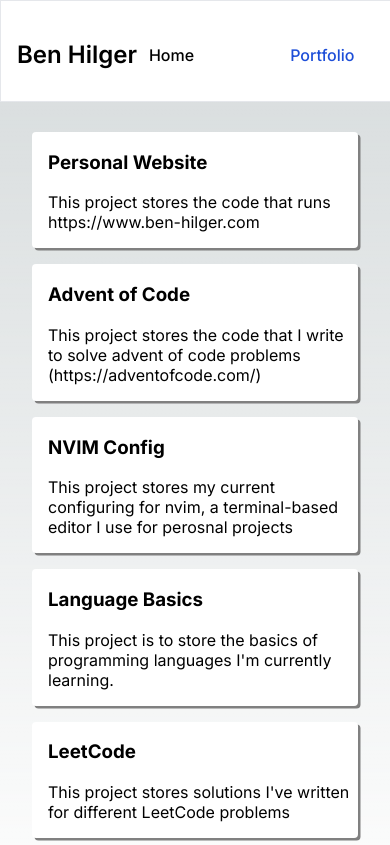
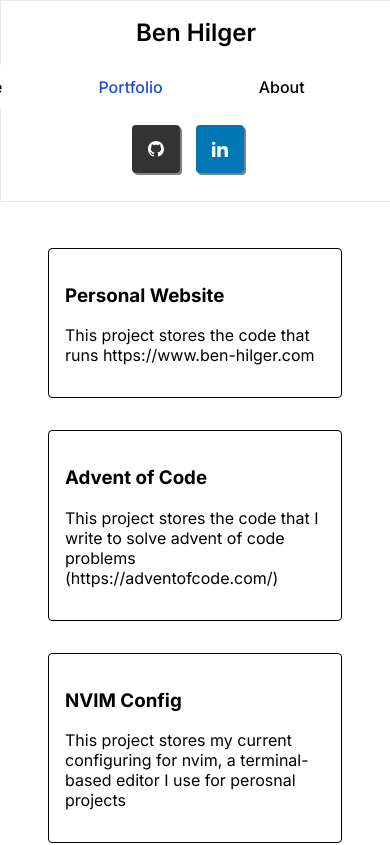
Before and after one commit to Ben-Hilger/website, a Next.js app in the folder web/: page /portfolio in a window 390 px wide. Shown: the top 845 px of the page. Built offline with nearby package versions, Linux system fonts and the light colour scheme.

Commit message:
Update website to be more responsive and more effectively use space

```diff
--- a/web/src/app/components/card.tsx
+++ b/web/src/app/components/card.tsx
@@ -1,53 +1,32 @@
-import Image from "next/image";
-import { useRouter } from "next/router";
-import { MouseEventHandler } from "react";
+'use client';
 
 interface CardProps {
   title: string,
   description: string,
-  createdByUser: string,
-  createdDate: Date,
-  imageSrc?: string,
-  imageSrcAlt?: string,
-  cardLink?: string
+  link?: string|null
 }
 
 export default function Card(props: CardProps) {
 
-  function getFormattedDate(): string {
-    let options: Intl.DateTimeFormatOptions = {
-      month: 'short', day: '2-digit', year: 'numeric'
+    function navigateTo() {
+       if (!props.link) {
+           return;
+       }
+       window.open(props.link, "_blank");
     }
-    return Intl.DateTimeFormat(undefined, options).format(props.createdDate);
-  }
 
-  function getImageSection() {
-    if (props.imageSrc) {
-      return (<Image
-        width={200}
-        height={25}
-        src={props.imageSrc}
-        alt={props.imageSrcAlt ?? ""}
-      />);
+    function getClasses() {
+        let base = "border-01 border-rounded p-1 m-1";
+        if (props.link) {
+            base += " cursor-pointer";
+        }
+        return base;
     }
-    return (<></>);
-  }
 
-  return (
-    <div className="max-w-sm w-full lg:max-w-full lg:flex lg:justify-center mb-2">
-      { getImageSection() }
-      <div className="w-75 border-r border-b border-l border-gray-400 lg:border-t lg:border-gray-400 bg-white rounded-b lg:rounded-b-none lg:rounded-r p-4 flex flex-col justify-between leading-normal">
-        <div className="mb-8">
-          <div className="text-gray-900 font-bold text-xl mb-2">{ props.title }</div>
-          <p className="text-gray-700 text-base">{ props.description }</p>
-        </div>
-        <div className="flex items-center">
-          <div className="text-sm">
-            <p className="text-gray-900 leading-none">{ props.createdByUser }</p>
-            <p className="text-gray-600">{ getFormattedDate() }</p>
-          </div>
-        </div>
-      </div>
+    return (
+    <div className={ getClasses() } onClick={() => { navigateTo() }}>
+        <h3>{ props.title }</h3>
+        <p>{ props.description }</p>
     </div>
   );
 }
--- a/web/src/app/components/navigation.tsx
+++ b/web/src/app/components/navigation.tsx
@@ -14,7 +14,7 @@ export default function Navigation() {
 
     return (
             <nav className="navigation fixed w-100 z-20 top-0 start-0">
-                <div className="flex-row flex align-items-center justify-content-between ml-auto mr-right p-1">
+                <div className="navigation-wrapper align-items-center justify-content-between ml-auto mr-auto p-1">
                     <span className="align-self-center fs-1_5 fw-semibold whitespace-nowrap">Ben Hilger</span>
                     <div id="navbar-sticky">
                         <ul className="w-100 flex flex-row p-0_25 gap-5 fw-medium rounded">
@@ -25,11 +25,14 @@ export default function Navigation() {
                                 <LinkItem href="/portfolio" isSelected= { isSelected("/portfolio") } label="Portfolio" />
                             </li>
                             <li>
+                                <LinkItem href="/about" isSelected= { isSelected("/about") } label="About" />
+                            </li>
+                            <li>
                                 <LinkItem target="_blank" href="https://dev.to/benhilger" isSelected={ false } label="Blog" />
                             </li>
                         </ul>
                     </div>
-                    <div className="flex">
+                    <div className="flex mr-1">
                         <div className='mr-1'>
                             <SocialIcon
                                 type={ SocialIconType.Github }
--- a/web/src/app/globals.css
+++ b/web/src/app/globals.css
@@ -7,7 +7,9 @@
 
 body {
     color: rgb(var(--foreground-rgb));
-  background: linear-gradient(
+    background-repeat: repeat;
+    background-attachment: scroll;
+    background-image: repeating-linear-gradient(
         to bottom,
         transparent,
         rgb(var(--background-end-rgb))
@@ -16,6 +18,10 @@ body {
     margin: 0;
     padding: 0;
     height: 100vh;
+}
+
+.w-25 {
+    width: 25%;
 }
 
 .w-50 {
@@ -42,6 +48,11 @@ body {
 
 .navigation li {
     list-style: none;
+}
+
+.navigation-wrapper {
+    display: flex;
+    flex-direction: row;
 }
 
 .navigation a {
@@ -105,3 +116,44 @@ body {
 .portfolio-item {
     box-shadow: 2.5px 2.5px gray;
 }
+
+.card-list {
+    display: flex;
+    flex-direction: row;
+}
+
+.portfolio-list {
+    display: grid;
+    grid-template-columns: 1fr 1fr 1fr;
+}
+
+@media screen and (max-width: 1400px) {
+    .card-list {
+        display: flex;
+        flex-direction: column;
+    }
+
+    .portfolio-list {
+        grid-template-columns: 1fr;
+    }
+}
+
+@media screen and (max-width: 900px) {
+
+    .about-image {
+        display: none;
+    }
+
+    .navigation {
+        height: 200px;
+    }
+
+    .navigation-wrapper {
+        flex-direction: column;
+    }
+
+    .wrapper {
+        margin-top: 200px;
+    }
+
+}
--- /dev/null
+++ b/web/src/app/lib/card.ts
@@ -0,0 +1,6 @@
+export default class CardInfo {
+    constructor(public id: number,
+                public title: string,
+                public description: string,
+                public link: string|null = null) {}
+}
--- a/web/src/app/portfolio/page.tsx
+++ b/web/src/app/portfolio/page.tsx
@@ -1,41 +1,34 @@
-'use client';
 
-
-class PortfolioItem {
-    constructor(public id: number, public title: string, public description: string, public link: string) {}
-}
-
-const items: PortfolioItem[] = [
-    new PortfolioItem(1, "Personal Website", "This project stores the code that runs https://www.ben-hilger.com", "https://github.com/Ben-Hilger/website"),
-    new PortfolioItem(2, "Advent of Code", "This project stores the code that I write to solve advent of code problems (https://adventofcode.com/)", "https://github.com/Ben-Hilger/advent-of-code"),
-    new PortfolioItem(3, "NVIM Config", "This project stores my current configuring for nvim, a terminal-based editor I use for perosnal projects", "https://github.com/Ben-Hilger/nvim-config"),
-    new PortfolioItem(4, "Language Basics", "This project is to store the basics of programming languages I'm currently learning.", "https://github.com/Ben-Hilger/language-basics"),
-    new PortfolioItem(5, "LeetCode", "This project stores solutions I've written for different LeetCode problems", "https://github.com/Ben-Hilger/LeetCode"),
-    new PortfolioItem(6, "Data Structures", "Here I've taken time to implement different data structures, currently in C, from scratch to gain a deeper understanding of the underlying logic", "https://github.com/Ben-Hilger/data-structures"),
-
-];
+import Card from "../components/card";
+import CardInfo from "../lib/card";
 
 export default function Portfolio() {
 
-    function navigateToLink(item: PortfolioItem) {
-        window.open(item.link, "_blank");
-    }
+    const items: CardInfo[] = [
+        new CardInfo(1, "Personal Website", "This project stores the code that runs https://www.ben-hilger.com", "https://github.com/Ben-Hilger/website"),
+        new CardInfo(2, "Advent of Code", "This project stores the code that I write to solve advent of code problems (https://adventofcode.com/)", "https://github.com/Ben-Hilger/advent-of-code"),
+        new CardInfo(3, "NVIM Config", "This project stores my current configuring for nvim, a terminal-based editor I use for perosnal projects", "https://github.com/Ben-Hilger/nvim-config"),
+        new CardInfo(4, "Language Basics", "This project is to store the basics of programming languages I'm currently learning.", "https://github.com/Ben-Hilger/language-basics"),
+        new CardInfo(5, "LeetCode", "This project stores solutions I've written for different LeetCode problems", "https://github.com/Ben-Hilger/LeetCode"),
+        new CardInfo(6, "Data Structures", "Here I've taken time to implement different data structures, currently in C, from scratch to gain a deeper understanding of the underlying logic", "https://github.com/Ben-Hilger/data-structures"),
+    ];
 
     function getPortfolioItems() {
-        return items.map((item) => {
+
+        return items.map((item: CardInfo) => {
             return (
-                <div key={item.id}
-                    className="portfolio-item border-rounded background-01 cursor-pointer pl-1 mb-1"
-                    onClick={ () => { navigateToLink(item) } }>
-                    <h3>{ item.title }</h3>
-                    <p>{ item.description }</p>
-                </div>
+                <Card
+                    key={item.id}
+                    title={item.title}
+                    description={item.description}
+                    link={item.link}
+                />
             );
         });
     }
 
     return (
-        <main className="flex h-100 flex-col p-2 background-inherit">
+        <main className="portfolio-list h-100 p-2 background-inherit">
             { getPortfolioItems() }
         </main>
     );
```
Also changed, not shown: web/src/app/about/page.tsx (added, +35 -0 lines), web/src/app/page.tsx (+6 -6 lines), web/public/personal-website-architecture-diagram.jpg (added). Lines whose indentation alone changed are shown as unchanged.
